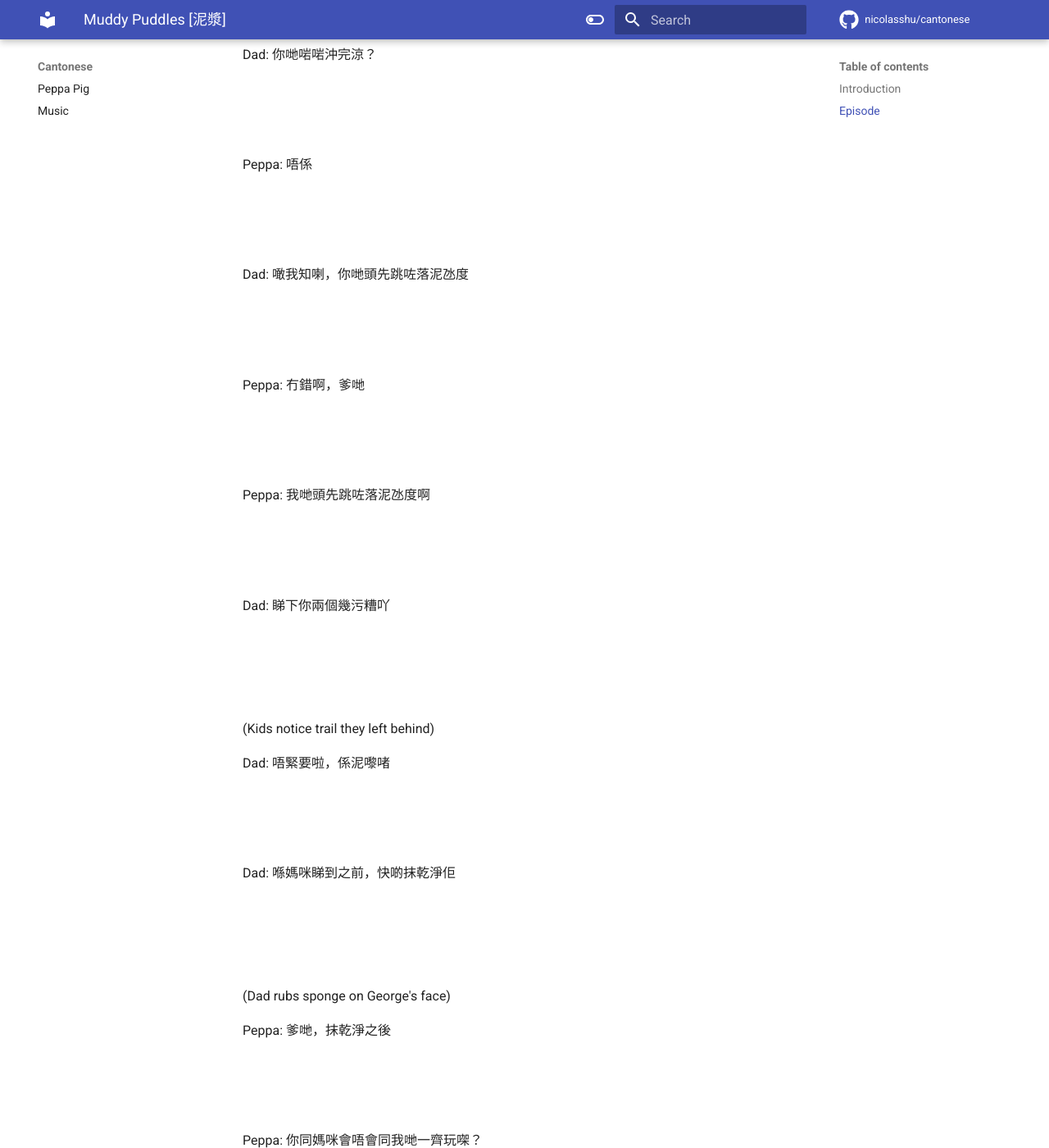
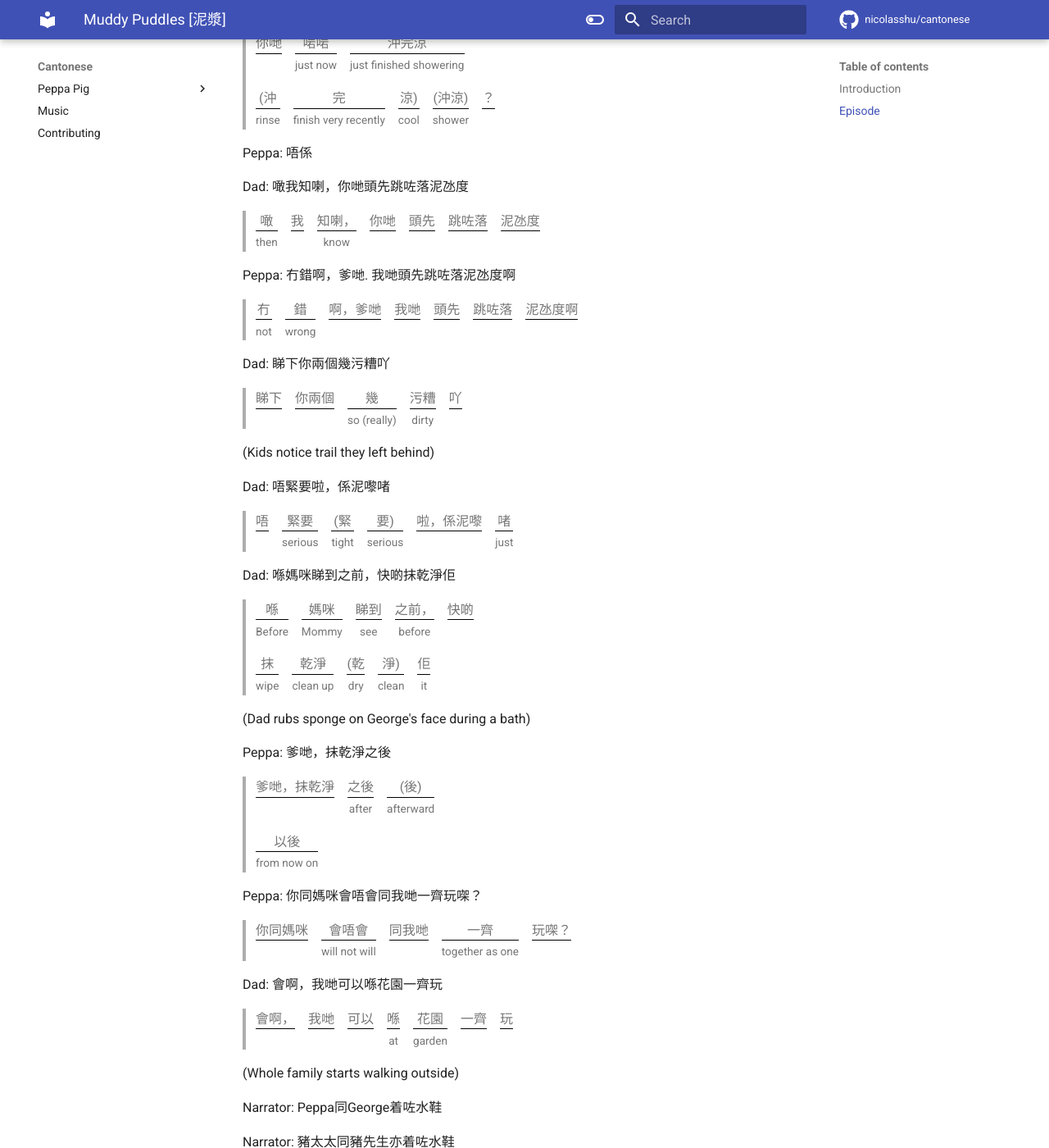
Before and after one commit to nicolasshu/cantonese, an MkDocs documentation site: the page built from docs/peppa_pig/s01e01.md, in a window 1280 px wide and 1400 px high, scrolled down 5089 px. Shown: the whole window at 82% size. Built offline with MkDocs 1.6.1 and Material for MkDocs 9.7.7, drawn with Linux system fonts in a browser that asks for light colours; comment, search, counter and statistics services are not loaded; some of the changed text lies outside the part shown.

Commit message:
Updated S01E01

```diff
--- a/docs/peppa_pig/s01e01.md
+++ b/docs/peppa_pig/s01e01.md
@@ -246,6 +249,7 @@
 嘅 | (possessive)
 泥氹
 :::
+
 > ::: underbrace
 而George
 就 | then
@@ -341,7 +345,10 @@
 Peppa同George
 真係 | really
 好 | really
-鍾意跳落泥氹度玩㗎
+鍾意
+跳落
+泥氹
+度玩㗎
 :::
 
 (Kids are now covered in mud)
@@ -358,156 +365,229 @@
 Peppa: 我哋而家要去畀嚟爹哋睇下啊
 
 > ::: underbrace
+我哋
+而家
+要去
+畀 | give
+嚟爹哋
+睇下啊
 :::
 
-<br><br><br>
 
 (Kids run home, dirty and find Dad in kitchen, after leaving trail of mud behind)
 
 Dad: 你哋唔係𠻺嘛？
 
 > ::: underbrace
+你哋 | You guys
+唔係𠻺嘛？| Isn't so?
 :::
 
-<br><br><br>
+> (Are you kidding me?)
+
 Peppa: 爹哋…你估下我哋做過啲咩嚟吖
 
 > ::: underbrace
+爹哋…你
+估下 | guess
+我哋
+做過 | do
+(做 | do
+過) | cross / spend time / complete
 :::
 
-<br><br><br>
+> ::: underbrace
+啲
+咩 | conjunction of 乜嘢
+嚟吖
+:::
+
 Dad: 等我估下先
 
 > ::: underbrace
+等 | wait
+我估下
+先 | first
 :::
 
-<br><br><br>
 Dad: 你哋頭先去咗睇電視？
 
 > ::: underbrace
+你哋
+頭先 | just now
+(頭 | head
+先) | first
+去咗睇
+電視 | TV
+？
 :::
 
-<br><br><br>
 Peppa: 唔係啊，爹哋
 
-> ::: underbrace
-:::
-
-<br><br><br>
 Dad: 你哋啱啱沖完涼？
 
 > ::: underbrace
+你哋
+啱啱 | just now
+沖完涼 | just finished showering
 :::
 
-<br><br><br>
+> ::: underbrace
+(沖 | rinse
+完 | finish very recently
+涼) | cool
+(沖涼) | shower
+？
+:::
+
 Peppa: 唔係
 
-> ::: underbrace
-:::
-
-<br><br><br>
 Dad: 噉我知喇，你哋頭先跳咗落泥氹度
 
 > ::: underbrace
+噉 | then
+我
+知喇， | know
+你哋
+頭先
+跳咗落
+泥氹度
 :::
 
-<br><br><br>
-Peppa: 冇錯啊，爹哋
+Peppa: 冇錯啊，爹哋. 我哋頭先跳咗落泥氹度啊
 
 > ::: underbrace
+冇 | not
+錯 | wrong
+啊，爹哋
+我哋
+頭先
+跳咗落
+泥氹度啊
 :::
 
-<br><br><br>
-Peppa: 我哋頭先跳咗落泥氹度啊
-
-> ::: underbrace
-:::
-
-<br><br><br>
 Dad: 睇下你兩個幾污糟吖
 
 > ::: underbrace
+睇下
+你兩個
+幾 | so (really)
+污糟 | dirty
+吖
 :::
-
-<br><br><br>
 
 (Kids notice trail they left behind)
 
 Dad: 唔緊要啦，係泥嚟啫
 
 > ::: underbrace
+唔
+緊要 | serious
+(緊 | tight
+要) | serious
+啦，係泥嚟
+啫 | just
 :::
 
-<br><br><br>
 Dad: 喺媽咪睇到之前，快啲抹乾淨佢
 
 > ::: underbrace
+喺 | Before
+媽咪 | Mommy
+睇到 | see
+之前， | before
+快啲
 :::
 
-<br><br><br>
+> ::: underbrace
+抹 | wipe
+乾淨 | clean up
+(乾 | dry
+淨) | clean
+佢 | it
+:::
 
-(Dad rubs sponge on George's face)
+(Dad rubs sponge on George's face during a bath)
 
 Peppa: 爹哋，抹乾淨之後
 
 > ::: underbrace
+爹哋，抹乾淨
+之後 | after
+(後) | afterward
 :::
 
-<br><br><br>
+> ::: underbrace
+以後 | from now on
+:::
+
 Peppa: 你同媽咪會唔會同我哋一齊玩㗎？
 
 > ::: underbrace
+你同媽咪
+會唔會 | will not will
+同我哋
+一齊 | together as one
+玩㗎？
 :::
 
-<br><br><br>
 Dad: 會啊，我哋可以喺花園一齊玩
 
 > ::: underbrace
+會啊，
+我哋
+可以
+喺 | at
+花園 | garden
+一齊
+玩
 :::
-
-
-<br><br><br>
 
 (Whole family starts walking outside)
 
 Narrator: Peppa同George着咗水鞋
 
-> ::: underbrace
-:::
-
-<br><br><br>
 Narrator: 豬太太同豬先生亦着咗水鞋
 
 > ::: underbrace
+豬太太同豬先生
+亦 | also (都 may also be used)
+着咗
+水鞋
 :::
 
-<br><br><br>
+(Peppa starts jumping on puddle, as family approaches to join.)
 
-(Peppa starts jumping on puddle, as family approaches to join.)
 Narrator: Peppa鍾意喺泥氹度跳上跳落
 
 > ::: underbrace
+Peppa鍾意喺泥氹度
+跳上 | jump up
+跳落 | jump down
 :::
 
-<br><br><br>
 Narrator: 大家都好鍾意喺泥氹度跳上跳落
 
 > ::: underbrace
+大家 | everybody
+都
+好鍾意
+喺
+泥氹度
+跳上
+跳落
 :::
-
-<br><br><br>
 
 (Whole family starts jumping on puddle. Dad slips and falls on puddle)
 
 Mom: 哎吔，爹哋啊，睇下你而家幾污糟吖
 
-> ::: underbrace
-:::
-
-<br><br><br>
 Peppa: 都只係泥嚟啫
 
 > ::: underbrace
+都
+只係 | only
+泥嚟啫
 :::
 
 (Whole family joins in and start rolling on puddle.)
--- a/mkdocs.yml
+++ b/mkdocs.yml
@@ -21,8 +21,10 @@
         name: Swithch to Dark Mode
 
 nav:
-  - Peppa Pig: peppa_pig/home.md
+  - Peppa Pig:
+    - peppa_pig/home.md
   - Music: music/home.md
+  - Contributing: contributing.md
 
 markdown_extensions:
   - pymdownx.arithmatex:
```
Also changed, not shown: other parts of docs/peppa_pig/s01e01.md (+5 -2 lines), README.md (+3 -19 lines), docs/contributing.md (added, +23 -0 lines), docs/music/beyond-really_love_you.md (+34 -2 lines), docs/peppa_pig/s01e02.md (+33 -4 lines).
